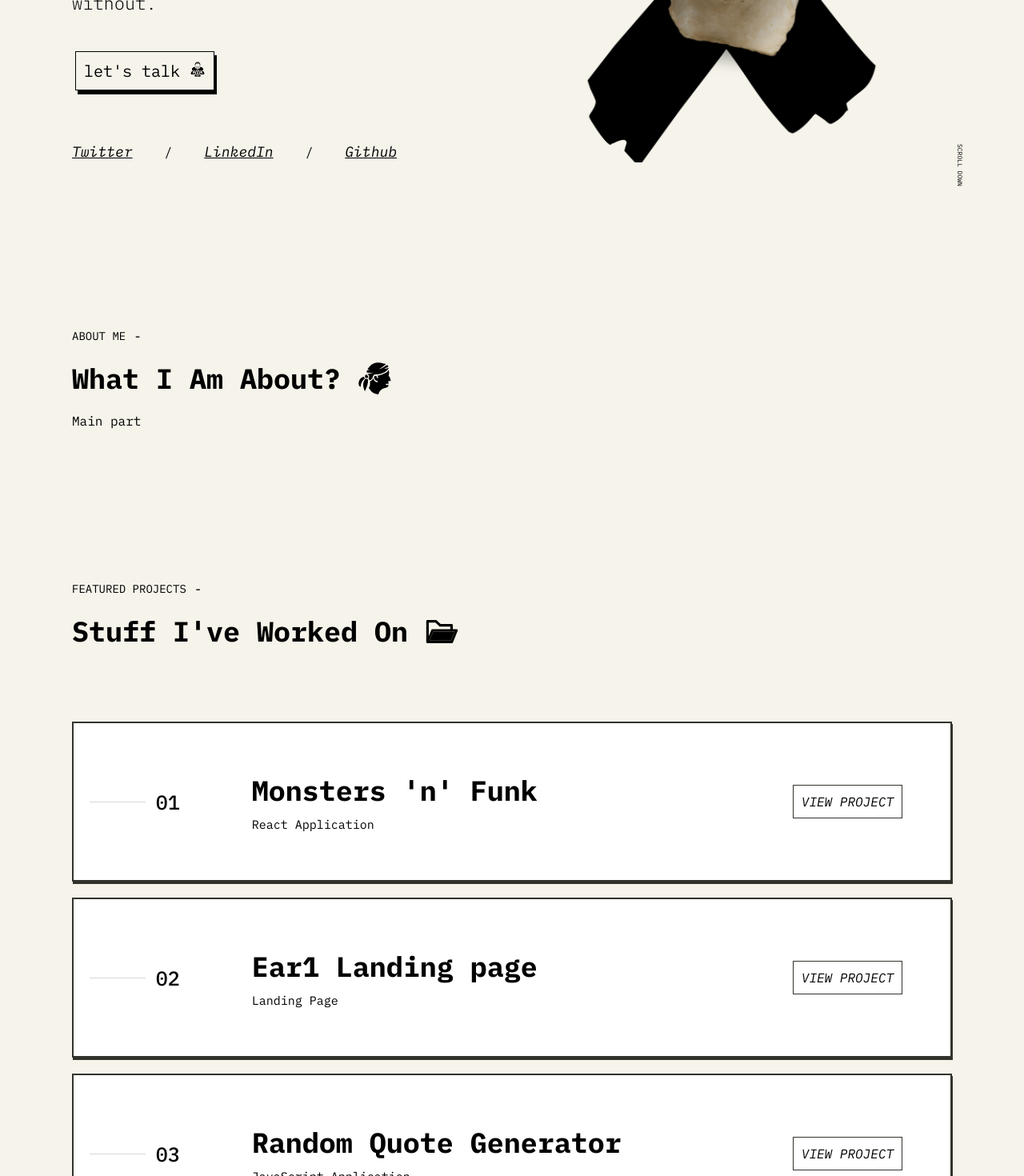
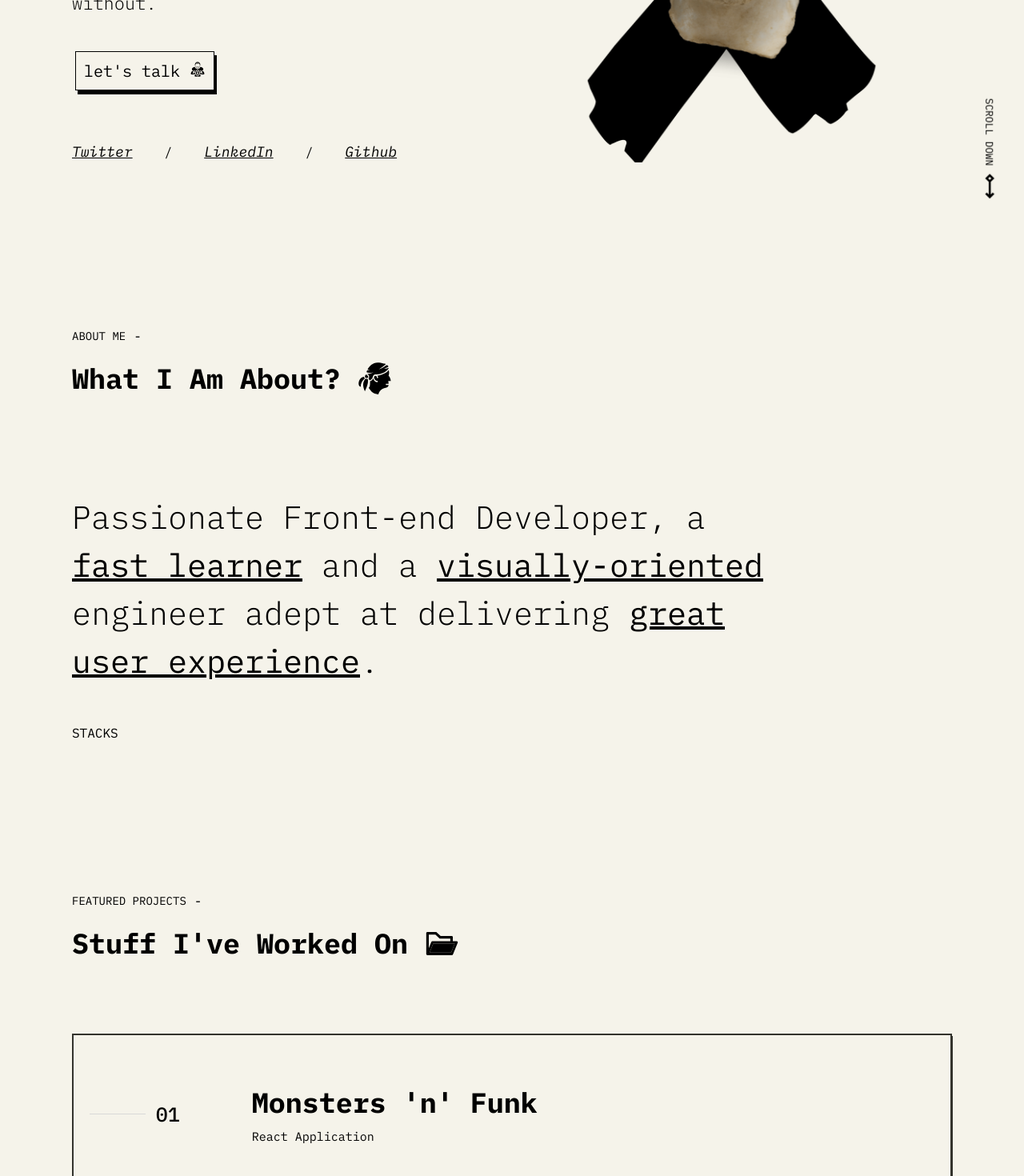
Before and after one commit to ImieboGodson/portfolio-v1.0, a React (Create React App) app: page / in a window 1280 px wide. Shown: the part 480-1950 px from the top of the page at 80% size. Built offline with nearby package versions, Linux system fonts and the light colour scheme.

Commit message:
minor fixes and styling changes on thr hero, projects, and about-me section

```diff
--- a/src/components/project/Project.jsx
+++ b/src/components/project/Project.jsx
@@ -15,11 +15,11 @@ const Project = ({proj}) => {
                             <p className='project-type'>{proj.type}</p>
                         </div>
                     </div>
-                    <div className='project-details-right'>
+                    {/* <div className='project-details-right'>
                         <div className='project-btn'>
                             <p>VIEW PROJECT</p>
                         </div>
-                    </div>
+                    </div> */}
                 </div>
             </div>
         </div>
--- a/src/components/project/project.scss
+++ b/src/components/project/project.scss
@@ -2,7 +2,7 @@
     height: 200px;
     margin-top: 20px;
     padding: 20px;
-    background-color: #fff;
+    background-color: hsl(49, 37%, 94%);
     border: 2px solid #33332d;
     box-shadow: 1px 3px #33332d;
     transition: .5s ease;
@@ -28,6 +28,8 @@
                     margin-right: 70px;
                     display: flex;
                     align-items: center;
+                    color: #000;
+                    transition: .5s ease;
 
                     .line {
                         width: 70px;
@@ -35,11 +37,13 @@
                         background: #d8d8d8;
                         // margin-top: 3rem;
                         margin-right: .8rem;
+                        transition: .5s ease;
                     }
 
                     .project-number {
                         font-size: 25px;
                         font-weight: 500;
+                        transition: .3s ease;
                     }
                 }
 
@@ -47,6 +51,7 @@
                     padding: 20px;
                     display: flex;
                     flex-direction: column;
+                    transition: .5s ease;
 
                     .project-name {
                         font-size: 35px;
@@ -68,7 +73,7 @@
                 .project-btn {
                     margin-right: 40px;
                     padding: 10px;
-                    border: 1px solid #33332d;
+                    // border: 1px solid #33332d;
 
                     p {
                         font-style: italic;
@@ -81,4 +86,58 @@
 
 .project:hover {
     box-shadow: 5px 7px #33332d;
+    background-color: #33332d;
+    color: hsl(49, 37%, 94%);
+
+    .project-wrapper {
+
+        .project-details-wrapper {
+
+            .project-details-left {
+
+                .project-deco {
+                    margin-right: 50px;
+                    color: #fff;
+
+                    .line {
+                        width: 100px;
+                    }
+
+                    .project-number {
+                        font-size: 75px;
+                        font-weight: 600;
+                    }
+                }
+
+                .project-details {
+
+                    .project-name {
+                        font-size: 55px;
+                        font-weight: 700;
+                    }
+
+                    .project-type {
+                        margin-top: 10px;
+                        font-size: 15px;
+                        font-weight: 400;
+                    }
+                }
+            }
+
+            .project-details-right {
+                display: flex;
+                align-items: center;
+
+                .project-btn {
+                    margin-right: 40px;
+                    padding: 10px;
+                    // border: 1px solid #fff;
+
+                    p {
+                        font-style: italic;
+                    }
+                }
+            }
+        }
+    }
 }
--- a/src/sections/aboutMe/AboutMe.jsx
+++ b/src/sections/aboutMe/AboutMe.jsx
@@ -3,7 +3,7 @@ import { GiBandana } from "react-icons/gi";
 
 const AboutMe = () => {
     return (
-        <div className='aboutMe'>
+        <div id='aboutMe' className='aboutMe'>
             <div className='aboutMe-wrapper container'>
                 <div className='projects-toptext'>
                     <div className='topmost-smalltext-wrapper'>
@@ -15,7 +15,12 @@ const AboutMe = () => {
                     </div>
                 </div>
                 <div className='aboutMe-main-content-wrapper'>
-                    Main part
+                    <div className='aboutMe-text-main-wrapper'>
+                        <p className='aboutMe-text-main'>Passionate Front-end Developer, a <span>fast learner</span> and a <span>visually-oriented</span> engineer adept at delivering <span>great user experience</span>.</p>
+                    </div>
+                    <div className='aboutMe-stacklist-wrapper'>
+                        <p>STACKS</p>
+                    </div>
                 </div>
 
             </div>
--- a/src/sections/aboutMe/aboutMe.scss
+++ b/src/sections/aboutMe/aboutMe.scss
@@ -44,6 +44,29 @@
                 }
             }
         }
+
+        .aboutMe-main-content-wrapper {
+
+            .aboutMe-text-main-wrapper {
+                width: 82%;
+                .aboutMe-text-main {
+                    margin-top: 100px;
+                    font-size: 2.5rem;
+                    font-weight: 300;
+                    line-height: 60px;
+
+                    span {
+                        font-weight: 400;
+                        text-decoration: underline;
+                    }
+                }
+            }
+
+            .aboutMe-stacklist-wrapper {
+                margin-top: 50px;
+            }
+        }
+
     }
 
 
--- a/src/sections/hero/Hero.jsx
+++ b/src/sections/hero/Hero.jsx
@@ -28,7 +28,9 @@ const Hero = () => {
               </div>
             </div>
           </div>
-          <div className='scrolldown'> SCROLL DOWN <CgArrowLongDownR className='scrolldown-icon'/></div>
+          <a className='scrolldown-wrapper' href='#aboutMe'>
+            <div className='scrolldown'> <p className='scrolldown-text'>SCROLL DOWN</p> <CgArrowLongDownR className='scrolldown-icon'/></div>
+          </a>
         </div>
     )
 }
--- a/src/sections/hero/hero.scss
+++ b/src/sections/hero/hero.scss
@@ -112,21 +112,31 @@
         }
     }
 
+    .scrolldown-wrapper {
+        color: #000;
+        text-decoration: none;
         .scrolldown {
             height: 50px;
-        width: 200px;
+            // width: 200px;
             font-size: 8px;
             display: flex;
             align-items: center;
             justify-content: space-between;
             position: absolute;
-        bottom: 2%;
+            bottom: 15%;
             right: -20px;
             transform: rotate(90deg);
             cursor: pointer;
 
+            .scrolldown-text {
+                font-size: 0.8rem
+            }
+
             .scrolldown-icon {
-            font-size: 1rem;
+                margin-left: 10px;
+                font-size: 2rem;
+                transform: rotate(-90deg);
             }
         }
     }
+}
--- a/src/sections/projects/Projects.jsx
+++ b/src/sections/projects/Projects.jsx
@@ -24,10 +24,13 @@ const Projects = () => {
                         <div className='bottom-smalltext-wrapper'>
                             <p className='bottom-smalltext'>There's more</p>
                         </div>
-                        <div className='viewallproject-btn'>
-                            <p className='btn-text'>View all projects</p>
-                            <BiRightArrow className='viewallproject-btn-icon'/>
-                        </div>
+                        <a className='viewallproject-btn-wrapper' href='https://github.com/ImieboGodson' target='_blank' rel='noreferrer'>
+                            <div className='viewallproject-btn'>
+                                <p className='btn-text'>View all projects</p>
+                                <BiRightArrow className='viewallproject-btn-icon'/>
+                            </div>
+                        </a>
+
                     </div>
                 </div>
             </div>
--- a/src/sections/projects/projects.scss
+++ b/src/sections/projects/projects.scss
@@ -52,6 +52,9 @@
                 }
             }
 
+            .viewallproject-btn-wrapper {
+                color: #000;
+                text-decoration: none;
                 .viewallproject-btn {
                     margin-top: 40px;
                     margin-left: 20px;
@@ -59,15 +62,30 @@
                     justify-content: flex-start;
                     align-items: center;
                     cursor: pointer;
+                    transition: .5s ease;
 
                     p {
-                    margin-right: 10px;
+                        margin-right: 5px;
                         font-size: 25px;
                         font-weight: 400;
                     }
 
                     .viewallproject-btn-icon {
                         font-size: 2rem;
+                        transition: .5s ease;
+                    }
+                }
+            }
+
+            .viewallproject-btn:hover {
+                margin-left: 40px;
+
+                p {
+                    font-weight: 700;
+                }
+
+                .viewallproject-btn-icon {
+                    margin-left: 5px;
                 }
             }
         }
```
Lines whose indentation alone changed are shown as unchanged.
